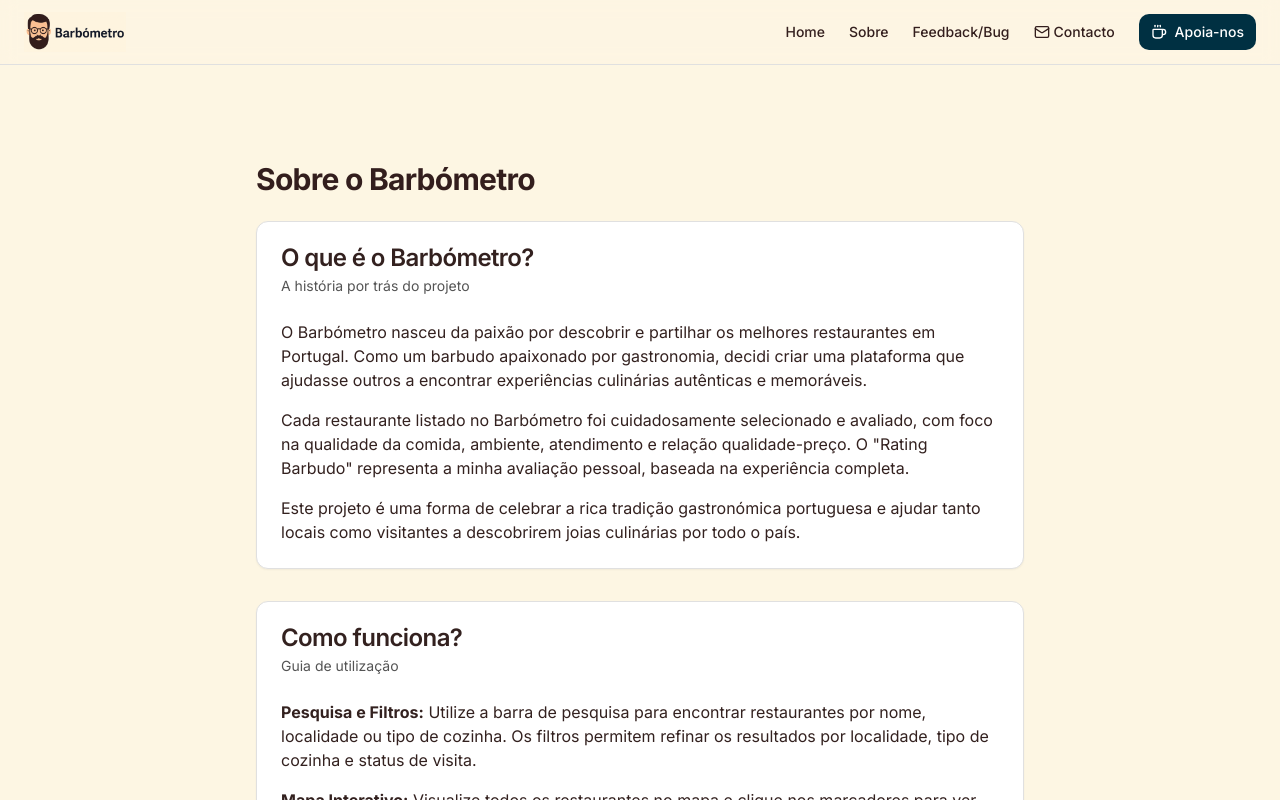
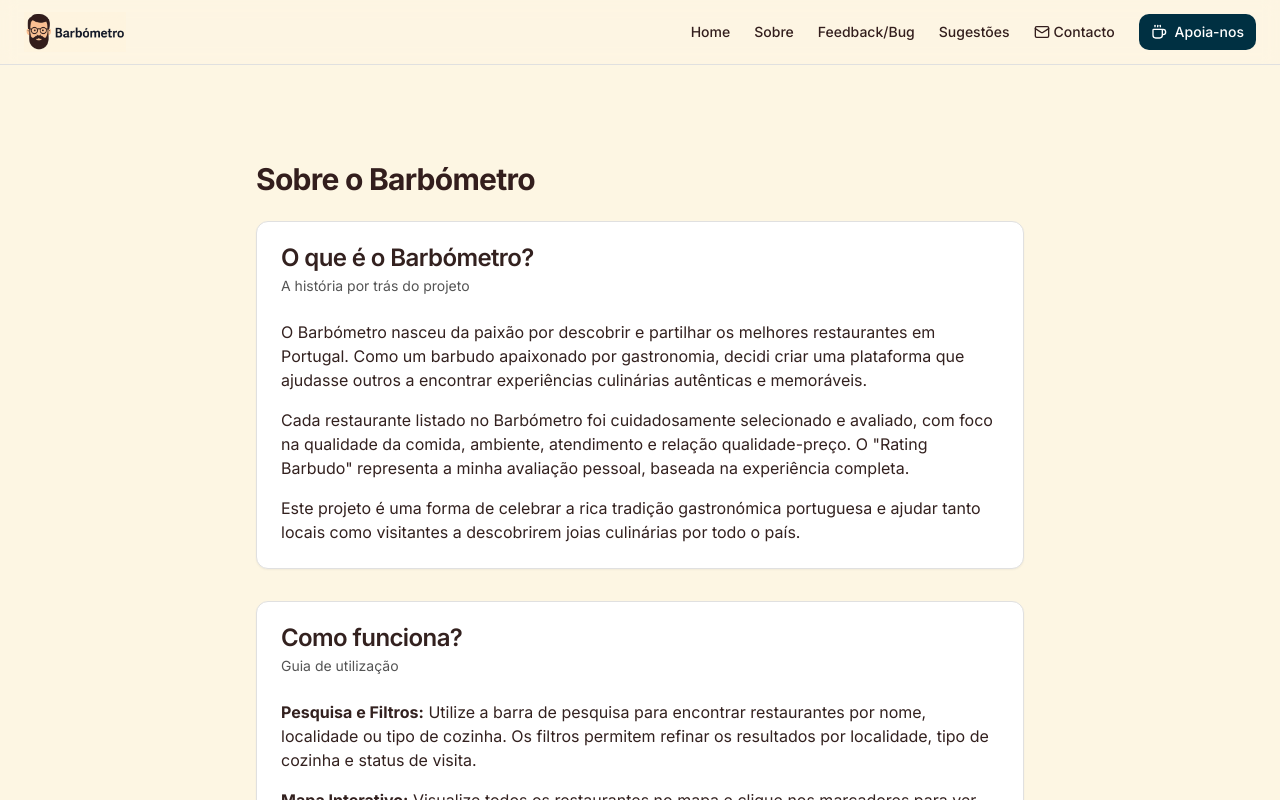
Before and after one commit to jnors/barbometro, a Next.js app: page /sobre in a window 1280 px wide. Shown: the top 800 px of the page. Built offline with nearby package versions, Linux system fonts and the light colour scheme.

Commit message:
Added Suggestions form

```diff
--- a/components/navbar.tsx
+++ b/components/navbar.tsx
@@ -18,6 +18,11 @@ export function Navbar() {
     {
       label: "Feedback/Bug",
       href: "https://tally.so/r/walOJW",
+      isExternal: true,
+    },
+    {
+      label: "Sugestões",
+      href: "https://tally.so/r/meo5XQ",
       isExternal: true,
     },
     {
```
